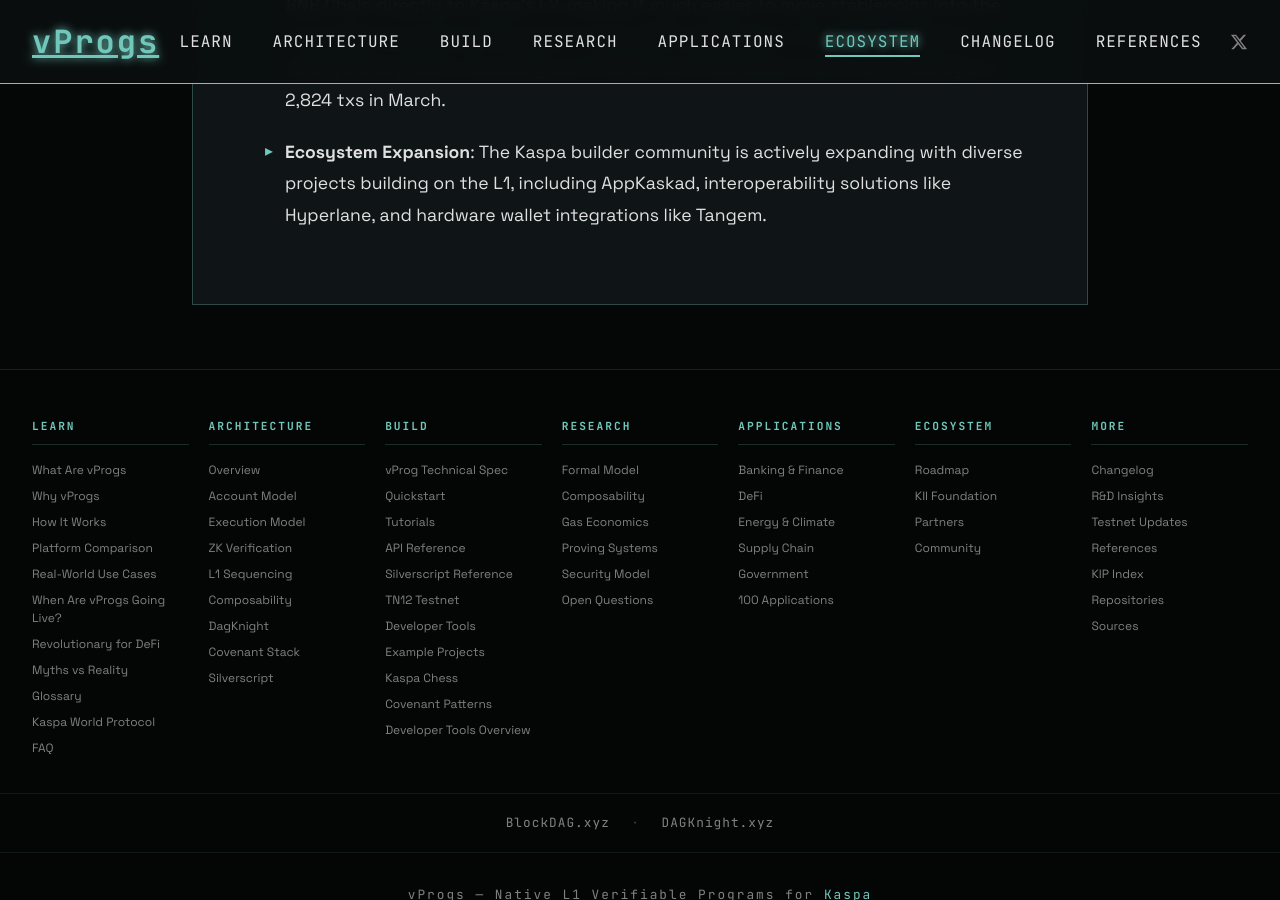
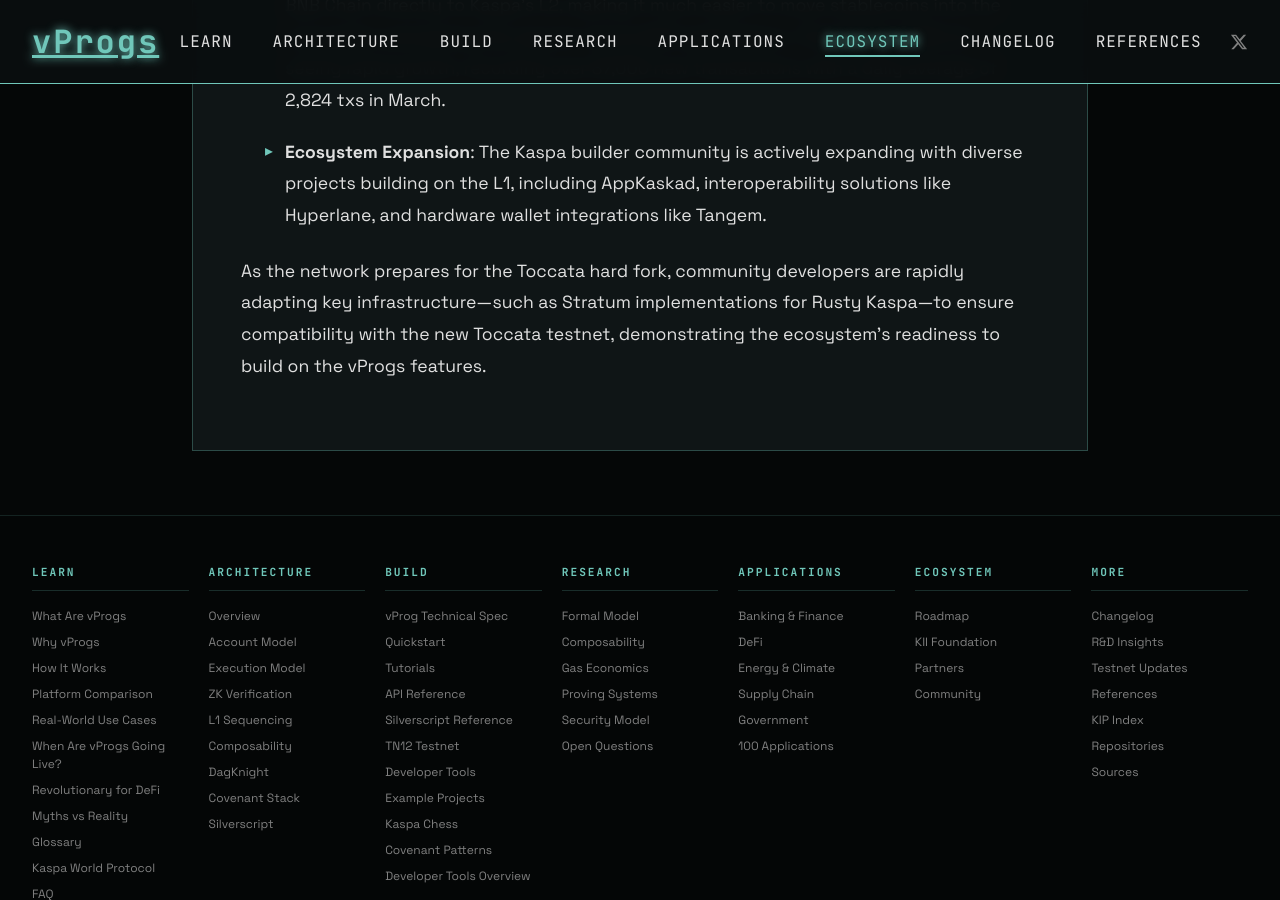
Before and after one commit to creative-inference/vprogs.xyz, a Jekyll site: the page built from ecosystem/ecosystem-overview.md, in a window 1280 px wide and 900 px high, scrolled down 1094 px. Built offline with Jekyll 4.4.1, drawn with Linux system fonts in a browser that asks for light colours.

Commit message:
Add community Stratum adaptation to ecosystem infrastructure overview. [auto]

```diff
--- a/ecosystem/ecosystem-overview.md
+++ b/ecosystem/ecosystem-overview.md
@@ -22,3 +22,6 @@
 - **Stablecoin Bridging & L2 Growth**: Kasplex has enabled bridging for USDT and USDC from BNB Chain directly to Kaspa's L2, making it much easier to move stablecoins into the ecosystem and paving the way for future DeFi applications. The Kasplex EVM L2 is seeing rapid growth, recording over 87,000 new transactions with a daily average of 2,824 txs in March.
 
 - **Ecosystem Expansion**: The Kaspa builder community is actively expanding with diverse projects building on the L1, including AppKaskad, interoperability solutions like Hyperlane, and hardware wallet integrations like Tangem.
+
+
+As the network prepares for the Toccata hard fork, community developers are rapidly adapting key infrastructure—such as Stratum implementations for Rusty Kaspa—to ensure compatibility with the new Toccata testnet, demonstrating the ecosystem's readiness to build on the vProgs features.
```
